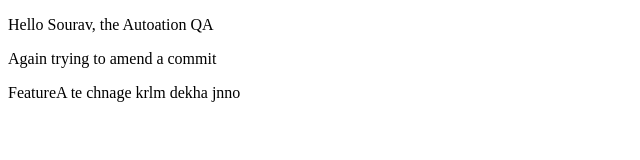
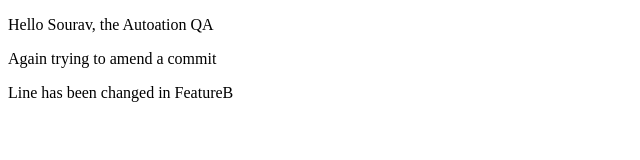
Before and after one commit to souravmodak1/Locally-Repo, a plain HTML site: page index.html in a window 1280 px wide. Shown: the full height of the page, 0-640 px from the left. Drawn offline with Linux system fonts and the light colour scheme.

Commit message:
new code added to FeatureB

```diff
--- a/index.html
+++ b/index.html
@@ -8,7 +8,7 @@
 <body>
     <p>Hello Sourav, the Autoation QA</p>
     <p>Again trying to amend a commit</p>
-    <p>FeatureA te chnage krlm dekha jnno</p>
+    <p>Line has been changed in FeatureB</p>
 
 </body>
 </html>
```
